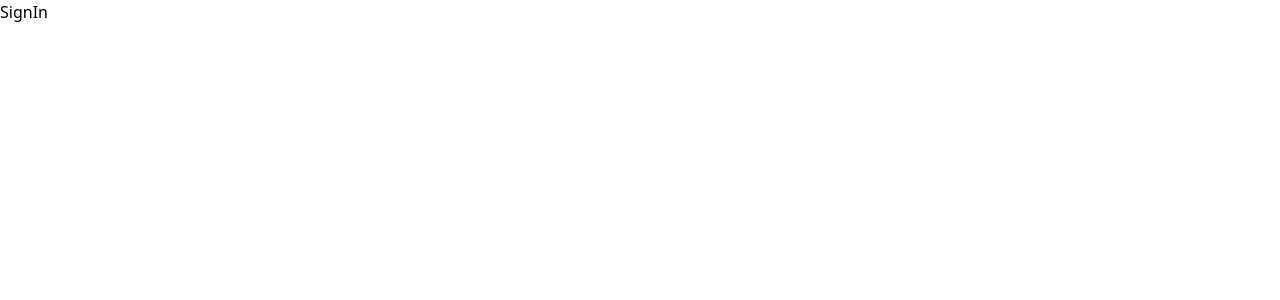
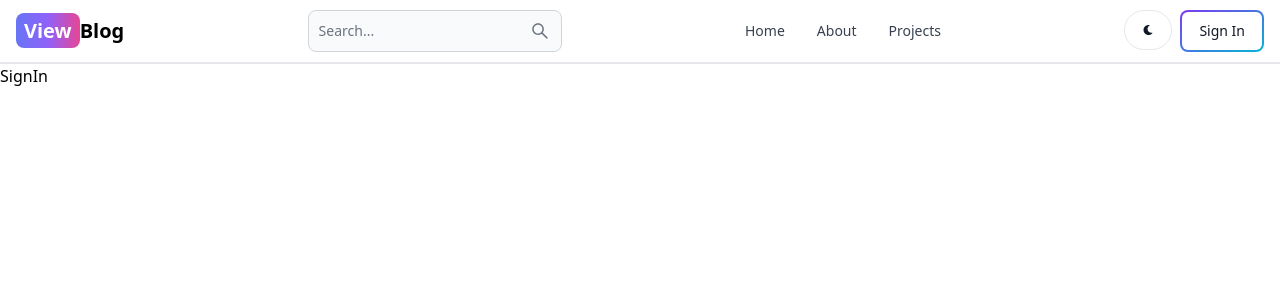
Before and after one commit to manishshukla00/mern-blog, a React (Vite) app in the folder client/: page /sign-in in a window 1280 px wide. Shown: the top 300 px of the page. Built offline with nearby package versions, Linux system fonts and the light colour scheme.

Commit message:
create the header section

```diff
--- a/client/package.json
+++ b/client/package.json
@@ -10,8 +10,10 @@
     "preview": "vite preview"
   },
   "dependencies": {
+    "flowbite-react": "^0.7.2",
     "react": "^18.2.0",
     "react-dom": "^18.2.0",
+    "react-icons": "^5.0.1",
     "react-router-dom": "^6.21.3"
   },
   "devDependencies": {
--- a/client/src/App.jsx
+++ b/client/src/App.jsx
@@ -5,10 +5,12 @@
 import SignIn from "./pages/SignIn";
 import SignUp from "./pages/SignUp";
 import Project from "./pages/Projects";
+import Header from "./components/Header";
 
 const App = () => {
   return (
     <BrowserRouter>
+      <Header />
       <Routes>
         <Route path="/" element={<Home />} />
         <Route path="/about" element={<About />} />
--- /dev/null
+++ b/client/src/components/Header.jsx
@@ -0,0 +1,57 @@
+import React from "react";
+import { Button, Navbar, TextInput } from "flowbite-react";
+import { Link, useLocation } from "react-router-dom";
+import { AiOutlineSearch } from "react-icons/ai";
+import { FaMoon } from "react-icons/fa";
+
+const Header = () => {
+  const path = useLocation().pathname;
+  return (
+    <Navbar className="border-b-2">
+      <Link
+        to="/"
+        className="self-center whitespace-nowrap text-sm sm:text-xl font-semibold dark:text-white"
+      >
+        <span className="px-2 py-1 bg-gradient-to-r from-indigo-500 via-purple-500 to-pink-500 rounded-lg text-white">
+          View
+        </span>
+        Blog
+      </Link>
+      <form>
+        <TextInput
+          type="text"
+          placeholder="Search..."
+          rightIcon={AiOutlineSearch}
+          className="hidden lg:inline"
+        />
+      </form>
+      <Button className="w-10 h-10 lg:hidden" color="gray" pill>
+        <AiOutlineSearch />
+      </Button>
+      <div className="flex gap-2 md:order-2">
+        <Button className="w-12 h-10 hidden sm:inline" color="gray" pill>
+          <FaMoon />
+        </Button>
+        <Link to="/sign-in">
+          <Button gradientDuoTone="purpleToBlue" outline>
+            Sign In
+          </Button>
+        </Link>
+        <Navbar.Toggle />
+      </div>
+      <Navbar.Collapse>
+        <Navbar.Link active={path === "/"} as={"div"}>
+          <Link to="/">Home</Link>
+        </Navbar.Link>
+        <Navbar.Link active={path === "/about"} as={"div"}>
+          <Link to="/about">About</Link>
+        </Navbar.Link>
+        <Navbar.Link active={path === "/projects"} as={"div"}>
+          <Link to="/projects">Projects</Link>
+        </Navbar.Link>
+      </Navbar.Collapse>
+    </Navbar>
+  );
+};
+
+export default Header;
--- a/client/tailwind.config.js
+++ b/client/tailwind.config.js
@@ -1,8 +1,12 @@
 /** @type {import('tailwindcss').Config} */
 export default {
-  content: ["./index.html", "./src/**/*.{js,ts,jsx,tsx}"],
+  content: [
+    "./index.html",
+    "./src/**/*.{js,ts,jsx,tsx}",
+    "node_modules/flowbite-react/lib/esm/**/*.js",
+  ],
   theme: {
     extend: {},
   },
-  plugins: [],
+  plugins: [require("flowbite/plugin")],
 };
```
Also changed, not shown: 1 other file (tests, documents, lock files or other folders).
